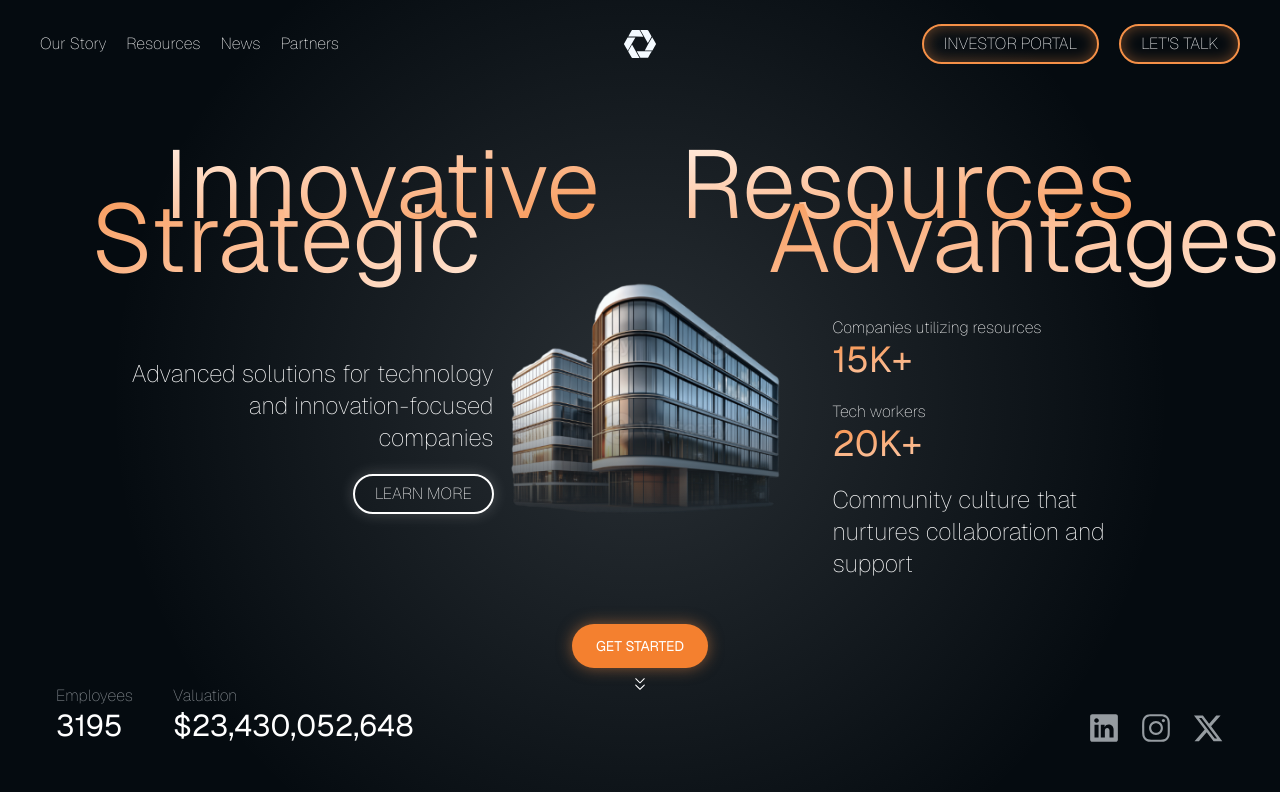
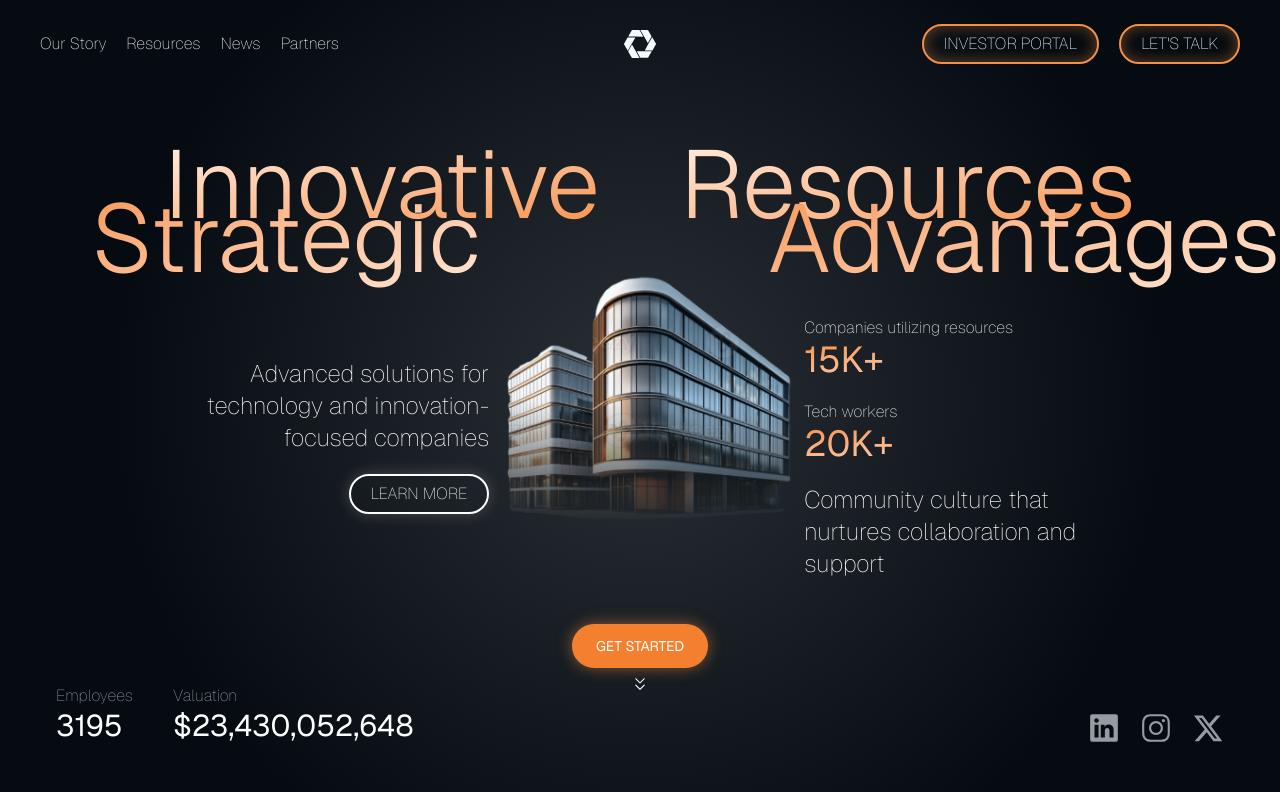
Before and after one commit to KonferCA/SPUR-Landing, a React (Vite) app: page / in a window 1280 px wide. Shown: the top 792 px of the page. Built offline with nearby package versions, Linux system fonts and the light colour scheme.

Commit message:
[fix] padding and margins

```diff
--- a/src/components/sections/Hero.section.tsx
+++ b/src/components/sections/Hero.section.tsx
@@ -40,11 +40,11 @@ const HeroSection: React.FC = () => {
             <button className="w-fit button-white">Learn more</button>
           </div>
           {/* subdiv: building image */}
-          <div className="w-1/2 flex justify-center pr-10">
+          <div className="w-1/2 flex justify-center">
             <img src={SpurBuilding} className="w-full" alt="" />
           </div>
           {/* subdiv: right stats */}
-          <div className="flex flex-col gap-5 pr-36 pt-24">
+          <div className="flex flex-col gap-5 mr-12 pr-32 pt-24">
             <div>
               <p className="font-thin">Companies utilizing resources</p>
               <h2>15K+</h2>
```
